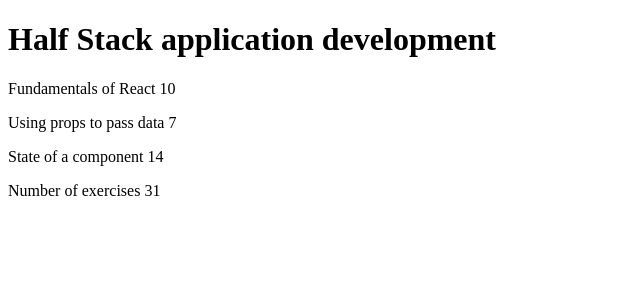
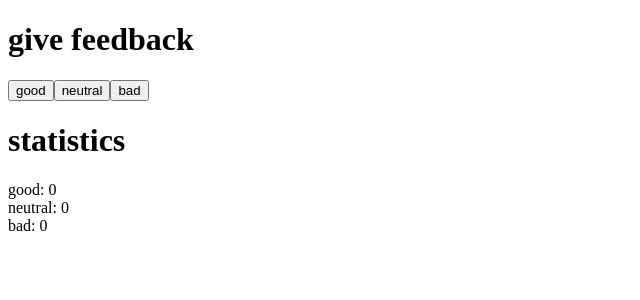
Before and after one commit to matsvw/fullstack-open, a React (Vite) app in the folder part_1/: page / in a window 1280 px wide. Shown: the top 300 px of the page, without its empty margins (0-640 px from the left). Built offline with nearby package versions, Linux system fonts and the light colour scheme.

Commit message:
Exercise 1.6

```diff
--- a/part_1/src/App.jsx
+++ b/part_1/src/App.jsx
@@ -1,71 +1,29 @@
+import { useState } from 'react'
 
-const Header = (props) => {
-  console.log(props)
-  return (
-    <h1>
-      {props.course}
-    </h1>
-  )
-}
+const Display = (props) => <div>{props.caption}: {props.value}</div>
 
-const Part = (props) => {
-  console.log(props);
-  const { part } = props;
-  return (
-      <p>
-        {part.name} {part.exercises}
-      </p>
-  )
-}
-
-const Content = (props) => {
-  console.log(props);
-  const { course } = props;
-  return (
-    <div>
-      {course.parts.map((part, index) => (
-        <p key={`part_${index}`}>
-          {part.name} {part.exercises}
-        </p>
-      ))}
-    </div>
-  )
-}
-
-const Total = (props) => {
-  console.log(props)
-  const { course } = props;
-  return (
-    <p>
-      Number of exercises {course.parts.reduce((accumulator, part) => accumulator + part.exercises, 0)}
-    </p>
-  )
-}
+const Button = (props) => (
+  <button onClick={props.onClick}>
+    {props.text}
+  </button>
+)
 
 const App = () => {
-  const course = {
-    name: 'Half Stack application development',
-    parts: [
-      {
-        name: 'Fundamentals of React',
-        exercises: 10
-      },
-      {
-        name: 'Using props to pass data',
-        exercises: 7
-      },
-      {
-        name: 'State of a component',
-        exercises: 14
-      }
-    ]
-  }
+  // save clicks of each button to its own state
+  const [good, setGood] = useState(0)
+  const [neutral, setNeutral] = useState(0)
+  const [bad, setBad] = useState(0)
 
   return (
     <div>
-      <Header course={course.name} />
-      <Content course={course} />
-      <Total course={course} />
+      <h1>give feedback</h1>
+      <Button onClick={() => setGood(good+1)} text="good" />
+      <Button onClick={() => setNeutral(neutral+1)} text="neutral" />
+      <Button onClick={() => setBad(bad+1)} text="bad" />
+      <h1>statistics</h1>
+      <Display caption="good" value={good} />
+      <Display caption="neutral" value={neutral} />
+      <Display caption="bad" value={bad} />
     </div>
   )
 }
```
Also changed, not shown: part_1/src/main.jsx (line endings or trailing spaces).
